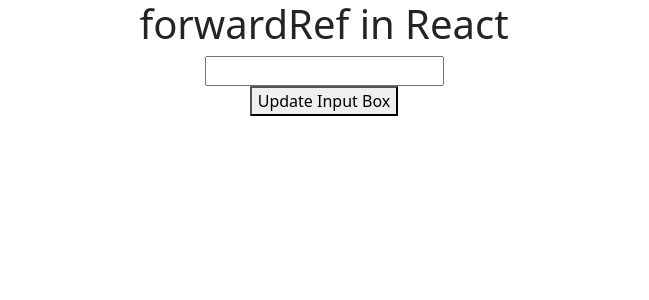
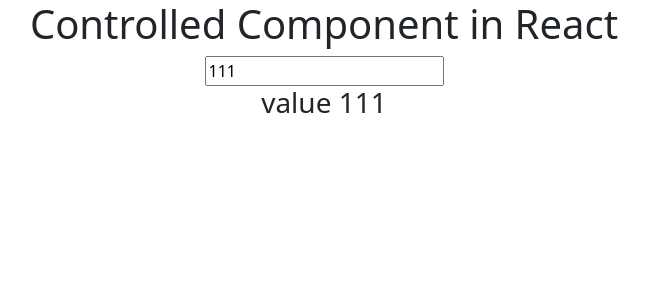
Before and after one commit to Deepakiit17/React_Tutorial, a React (Create React App) app: page / in a window 1280 px wide. Shown: the top 300 px of the page, without its empty margins (316-965 px from the left). Built offline with nearby package versions, Linux system fonts and the light colour scheme.

Commit message:
Controlled Component

```diff
--- a/src/App.js
+++ b/src/App.js
@@ -1,18 +1,13 @@
+import { useState } from "react";
 import "./App.css";
-import React, { useRef } from "react";
-import User from "./User";
+
 function App() {
-  let inputRef = useRef(null);
-  function updateInput() {
-    inputRef.current.value = "1000";
-    inputRef.current.style.color = "red";
-    inputRef.current.focus();
-  }
+  let [val, setVal] = useState("111");
   return (
     <div className="App">
-      <h1>forwardRef in React </h1>
-      <User ref={inputRef} />
-      <button onClick={updateInput}>Update Input Box</button>
+      <h1>Controlled Component in React </h1>
+      <input type="text" value={val} onChange={(e) => setVal(e.target.value)} />
+      <h3>value {val}</h3>
     </div>
   );
 }
--- a/src/User.js
+++ /dev/null
@@ -1,10 +0,0 @@
-import React, { forwardRef } from "react";
-function User(props, ref) {
-  return (
-    <div>
-      <input ref={ref} type="text" />
-    </div>
-  );
-}
-
-export default forwardRef(User);
```
